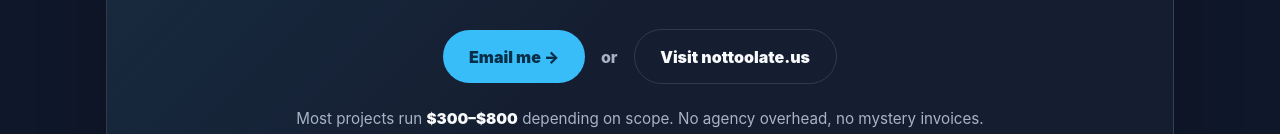
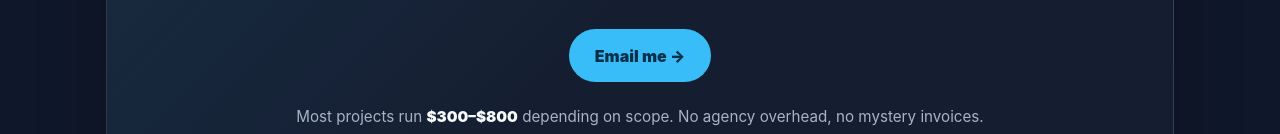
Before and after one commit to Adrenalex/demoproj, a website built with Vite: page index.html in a window 1280 px wide. Shown: the part 1586-1720 px from the top of the page. Built offline with nearby package versions, Linux system fonts and the light colour scheme.

Commit message:
tiny fix

```diff
--- a/index.html
+++ b/index.html
@@ -86,8 +86,6 @@
       that actually works. No bloated agency process. Just clear work at a fair price.</p>
       <div class="contact-options">
         <a class="contact-btn primary-btn" href="mailto:alexjensen@nottoolate.us">Email me &rarr;</a>
-        <span class="contact-or">or</span>
-        <a class="contact-btn ghost-btn" href="https://nottoolate.us">Visit nottoolate.us</a>
       </div>
       <br>
       <p class="contact-pricing">Most projects run <strong>$300&ndash;$800</strong> depending on scope. No agency overhead, no mystery invoices.</p>
```
